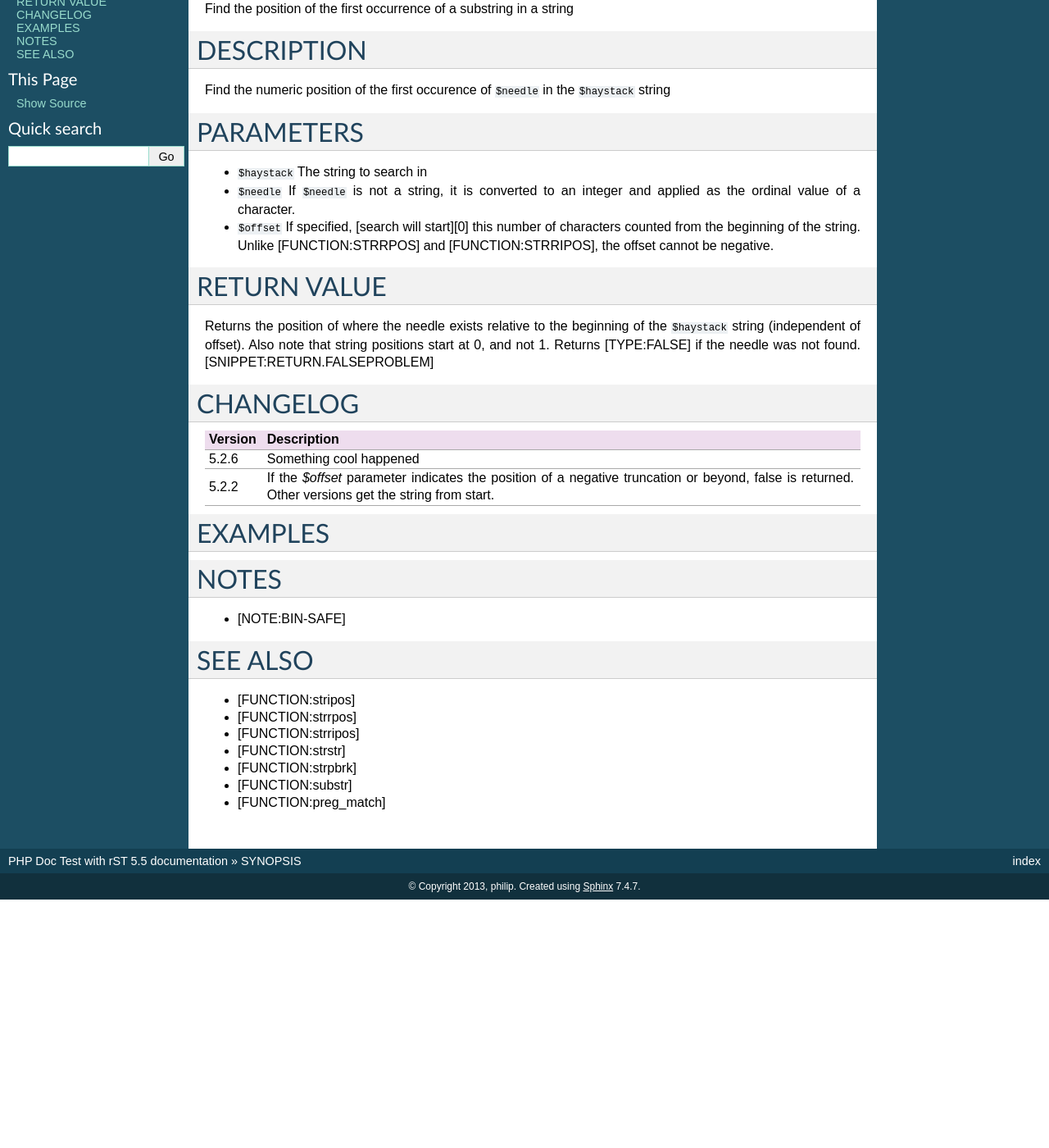
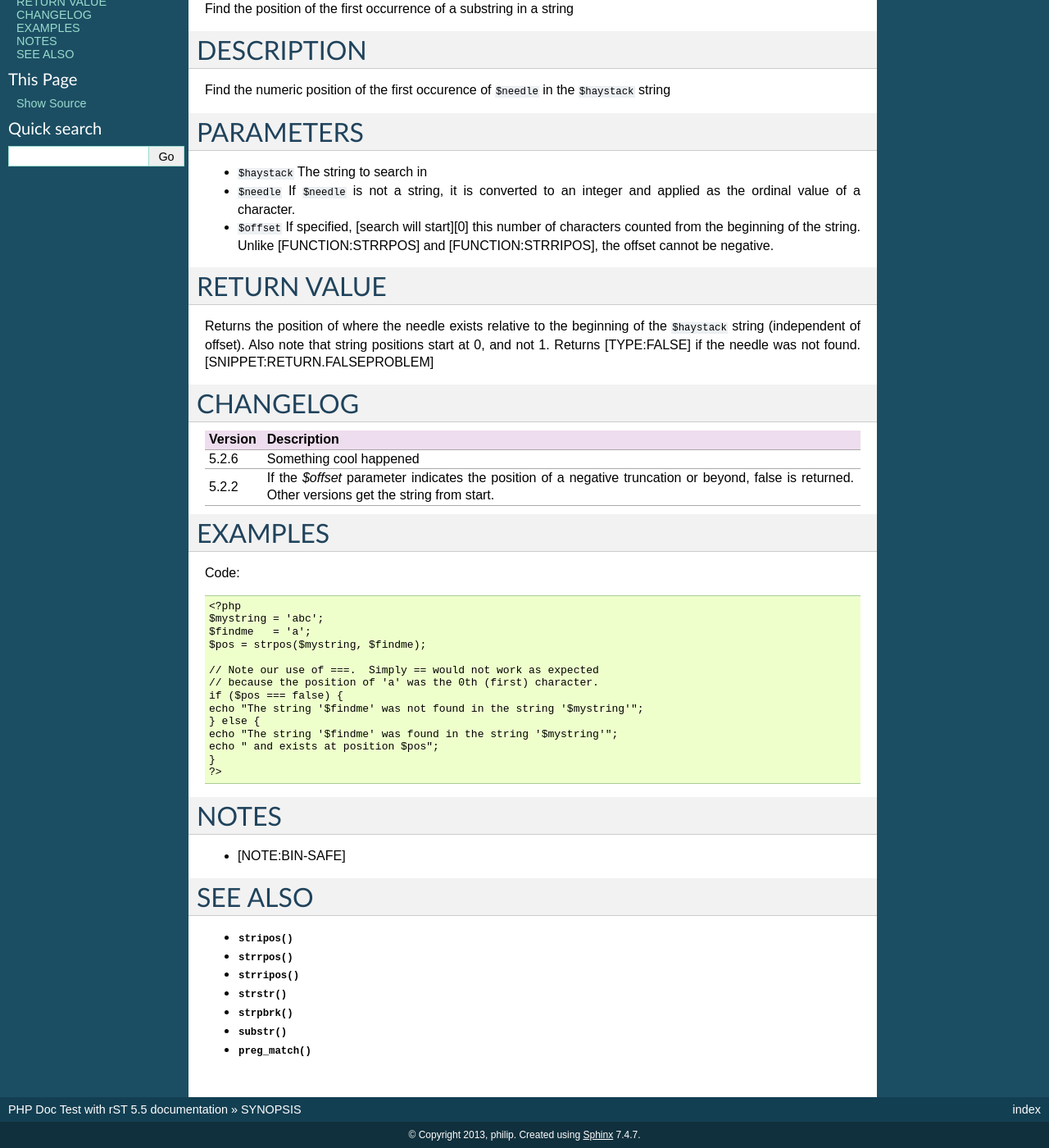
Before and after one commit to DevAly/php_rst, a Sphinx documentation site: the page built from docs/index.rst, in a window 1280 px wide and 1400 px high, scrolled down 128 px. Shown: the whole window at 82% size. Built offline with Sphinx 7.4.7, drawn with Linux system fonts in a browser that asks for light colours; formulas are drawn with MathJax 3; before the commit the page ends 1225 px from its top, so only the background shows below that.

Commit message:
More markup fixes, zero warnings now

```diff
--- a/docs/index.rst
+++ b/docs/index.rst
@@ -42,8 +42,9 @@ Version           Description
 
 EXAMPLES
 ========
+Code::
 
-.. code-block:: php
+  <?php
   $mystring = 'abc';
   $findme   = 'a';
   $pos = strpos($mystring, $findme);
@@ -51,12 +52,12 @@ EXAMPLES
   // Note our use of ===.  Simply == would not work as expected
   // because the position of 'a' was the 0th (first) character.
   if ($pos === false) {
-      echo "The string '$findme' was not found in the string '$mystring'";
+  echo "The string '$findme' was not found in the string '$mystring'";
   } else {
-      echo "The string '$findme' was found in the string '$mystring'";
-      echo " and exists at position $pos";
+  echo "The string '$findme' was found in the string '$mystring'";
+  echo " and exists at position $pos";
   }
-
+  ?>
 
 NOTES
 =====
@@ -66,10 +67,10 @@ NOTES
 SEE ALSO
 ========
 
--  [FUNCTION:stripos]
--  [FUNCTION:strrpos]
--  [FUNCTION:strripos]
--  [FUNCTION:strstr]
--  [FUNCTION:strpbrk]
--  [FUNCTION:substr]
--  [FUNCTION:preg\_match]
+-  :func:`stripos`
+-  :func:`strrpos`
+-  :func:`strripos`
+-  :func:`strstr`
+-  :func:`strpbrk`
+-  :func:`substr`
+-  :func:`preg\_match`
```
